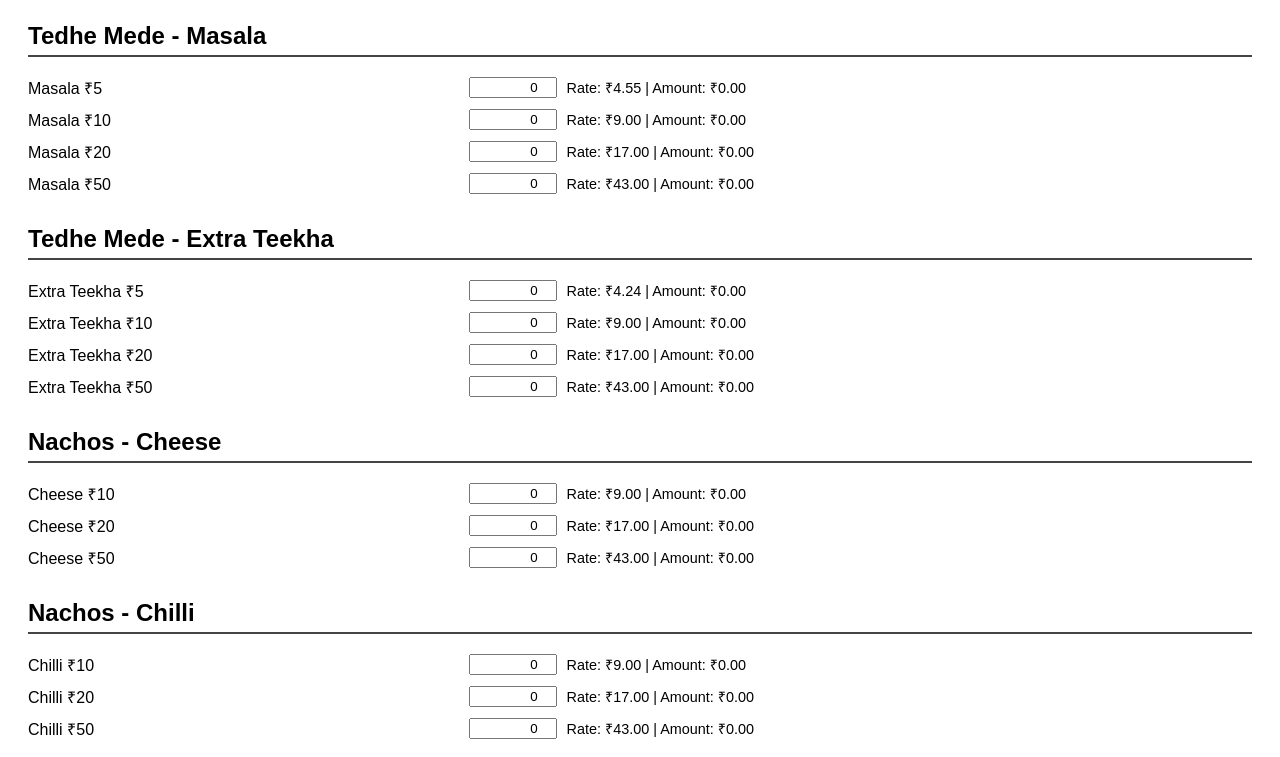
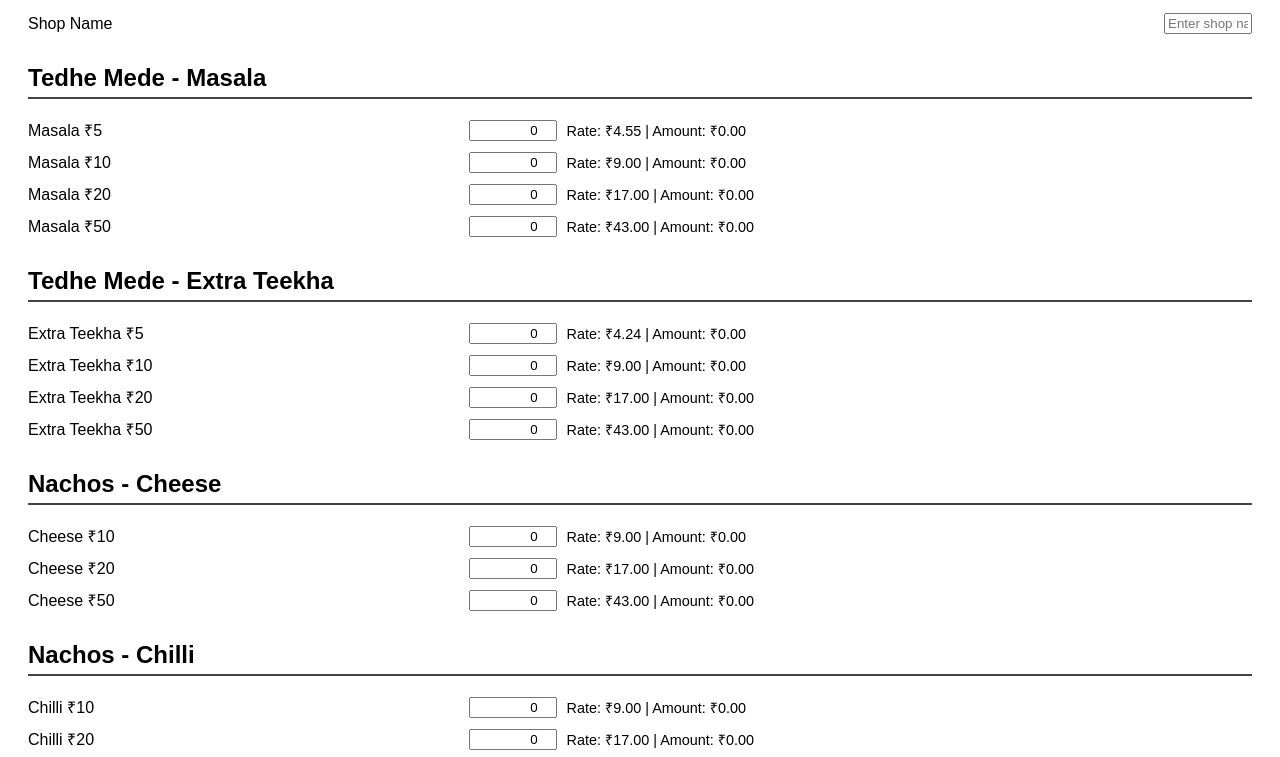
Before and after one commit to PU4048/Bingo-Order, a plain HTML site: page index.html in a window 1280 px wide. Shown: the part 110-867 px from the top of the page. Drawn offline with Linux system fonts and the light colour scheme.

```diff
--- a/index.html
+++ b/index.html
@@ -54,8 +54,11 @@
 <body>
   <h1>Bingo Snacks Order Form</h1>
   <form id="orderForm">
-    <input type="hidden" name="snackName" value="Bingo">
-    <div id="skuContainer">
+    <div class="item">
+  <label for="shopName">Shop Name</label>
+  <input type="text" id="shopName" name="shopName" placeholder="Enter shop name" required />
+</div>
+
 <h2>Tedhe Mede - Masala</h2>
 
     <div class="item">
@@ -420,7 +423,7 @@
       orderForm.querySelectorAll('input[name]').forEach(input => {
         data.append(input.name, input.value === "" ? "0" : input.value);
       });
-      const response = await fetch('https://script.google.com/macros/s/AKfycbyVQiK5rTTS27by-Y8hC53_O7K8OCKUyx4Yu7SbDR4UlWYocFMqTYUhlcKhIf9RfCY/exec', {
+      const response = await fetch('https://script.google.com/macros/s/AKfycbzPYqwGHM6CalqSEFSxFbmnazHb1otkobqU2zcfWgTXf7Jjza0x_sYzg8PMN1Sm5Kyk_g/exec', {
         method: 'POST',
         body: data
       });
```
